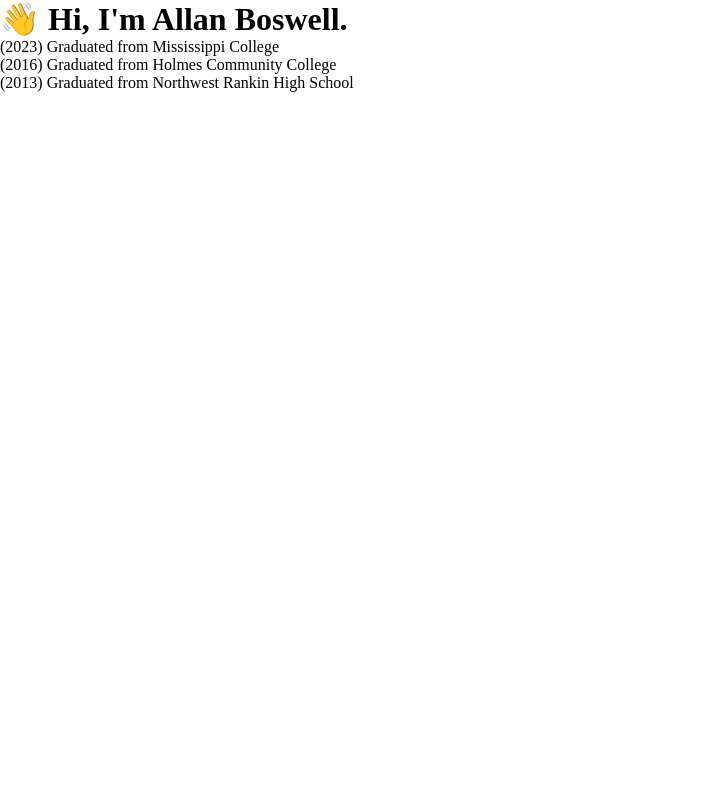
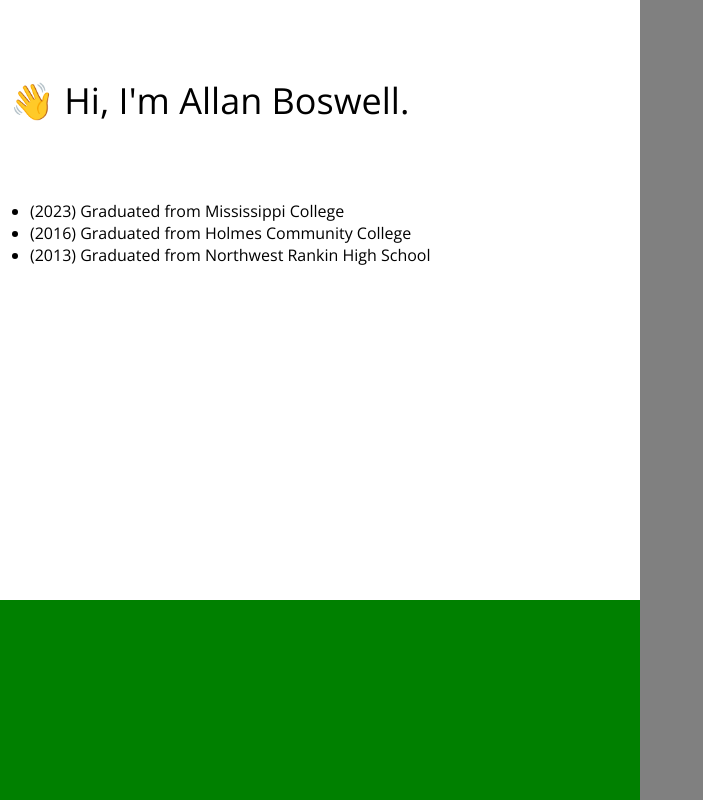
Before and after one commit to allboswe/allboswe.github.io, a React (Vite) app: page / in a window 1280 px wide. Shown: the whole page, without its empty margins (0-703 px from the left). Built offline with nearby package versions, Linux system fonts and the light colour scheme.

Commit message:
Update Application.css
Signed-off-by: Allan Boswell <144160365+allboswe@users.noreply.github.com>

```diff
--- a/src/Application.css
+++ b/src/Application.css
@@ -1,44 +1,123 @@
-/* Mobile-first styles */
-.container {
-  display: flex;
-  flex-direction: column;
-  gap: 1rem; /* Space between the boxes */
-  padding: 1rem;
+#wrapper {
+  min-height: inherit;
 }
 
-.box {
-  background-color: #f0f0f0;
-  padding: 2rem; /* Increased padding for better visibility */
-  border: 1px solid #ccc;
+/* Flexbox */
+.flex-wrapper {
+  display: flex;
+  flex-flow: column nowrap;
+  align-items: center;
+  justify-content: center;
 }
 
-/* Align header and bullet points to the left */
-.content-box header,
-.content-box ul {
-  text-align: left;
+.flex-content {
+  display: flex;
+  flex-flow: column nowrap;
+  align-items: center;
+  justify-content: center;
 }
 
-.content-box ul {
-  list-style: disc inside;
-  padding-left: 1rem;
+.flex-header {
+  display: flex;
+  flex-flow: row nowrap;
+  align-items: center;
+  justify-content: flex-start;
 }
 
-/* Center the footer */
-.content-box footer {
-  text-align: center;
-  margin-top: auto; /* Push footer to the bottom */
+.flex-item-default {
+  flex: 0 1 auto;
 }
 
-.image-box img {
-  max-width: 100%;
-  height: auto;
-  display: block;
-  margin: 0 auto; /* Center the image within the div */
+/* Top, Bottom Content */
+#top-content {
+  width: 100%;
+  min-height: 60vh;
 }
 
-/* Media query for larger devices */
+#btm-content {
+  width: 100%;
+  min-height: 40vh;
+  background-color: gray;
+}
+
+/* Header, Main, Footer */
+#header {
+  width: inherit;
+  min-height: 10vh;
+}
+
+#main {
+  width: inherit;
+  min-height: 40vh;
+}
+
+#footer {
+  width: inherit;
+  min-height: 10vh;
+  background-color: green;
+}
+
+/* Header Content */
+#header-title {
+  width: 100%;
+  min-height: 10vh;
+}
+
+#header h1 {
+  padding-left: 10px;
+
+  /* Font Settings */
+  font-size: 36px;
+  font-style: normal;
+  font-family: "Open Sans", sans-serif;
+  font-weight: 300;
+  font-optical-sizing: auto;
+  font-variation-settings: "wdth" 100;
+}
+
+/* Main Content */
+#main ul {
+  padding-left: 30px;
+
+  /* Font Settings */
+  font-size: 16px;
+  font-style: normal;
+  font-family: "Open Sans", sans-serif;
+  font-weight: 300;
+  font-optical-sizing: auto;
+  font-variation-settings: "wdth" 100;
+}
+
 @media (min-width: 768px) {
-  .container {
-    flex-direction: row;
+  /* Flexbox */
+  .flex-wrapper {
+    flex-flow: row nowrap;
+  }
+
+  /* Top, Bottom Content */
+  #top-content {
+    min-height: 100vh;
+  }
+
+  #btm-content {
+    min-height: 100vh;
+  }
+
+  /* Header, Main, Footer */
+  #header {
+    min-height: 25vh;
+  }
+
+  #main {
+    min-height: 50vh;
+  }
+
+  #footer {
+    min-height: 25vh;
+  }
+
+  /* Header Content */
+  #header-title {
+    min-height: 25vh;
   }
 }
```
